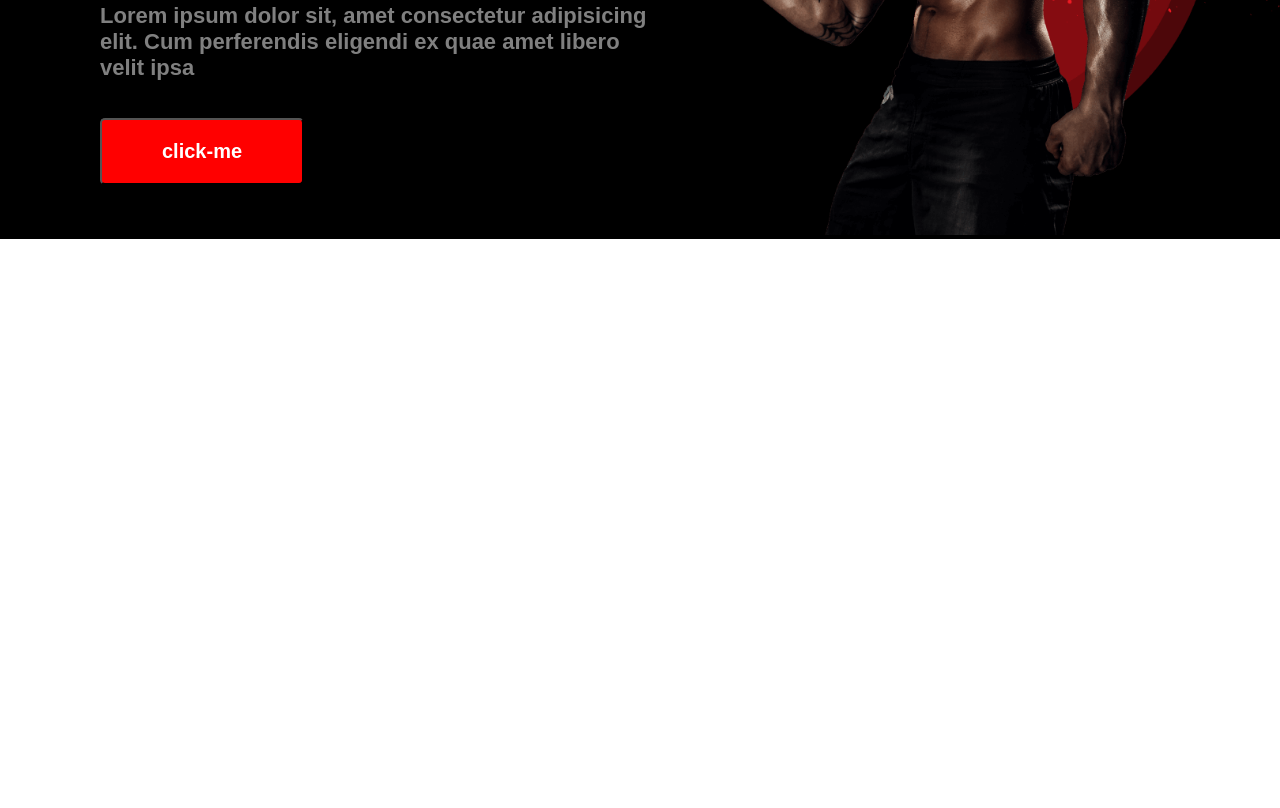
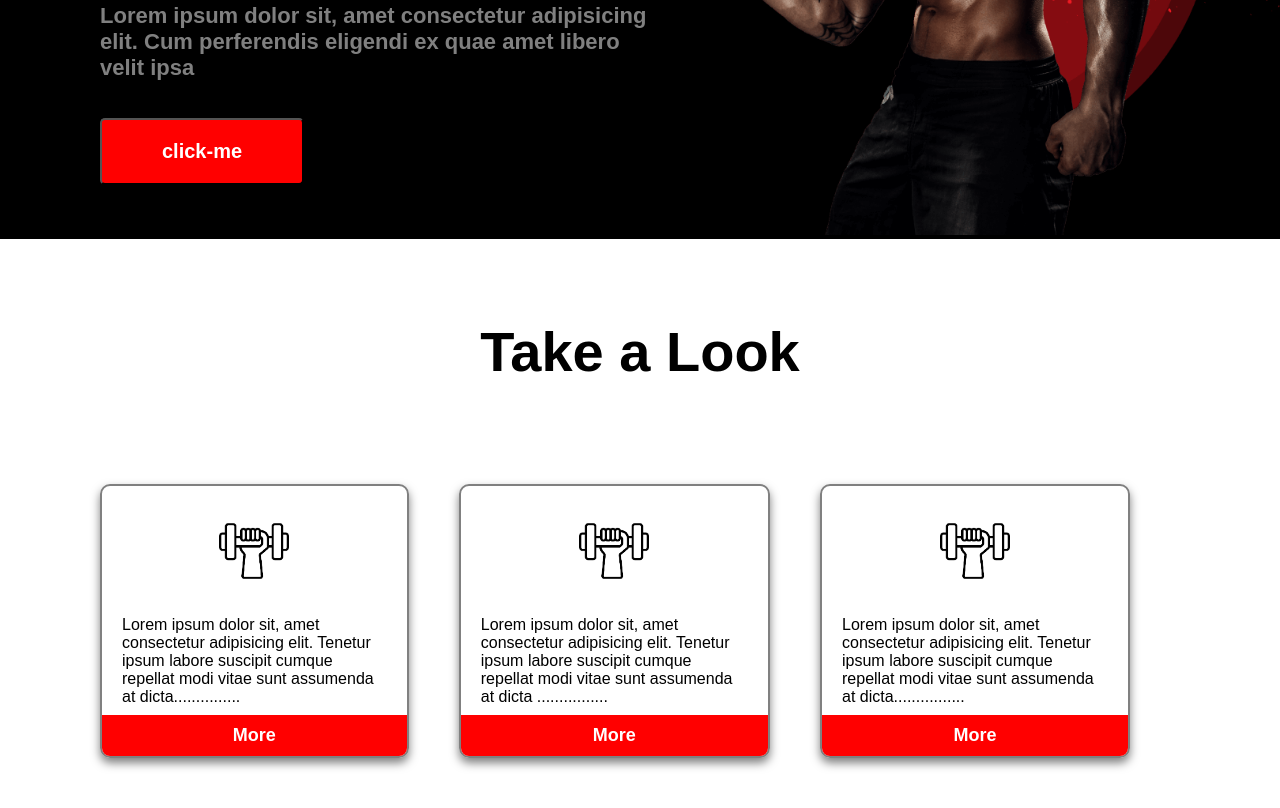
Before and after one commit to craz5162/Practice-project-3, a plain HTML site: page index.html in a window 1280 px wide. Shown: the part 418-1226 px from the top of the page. Before the commit the page ends 800 px from the top, so only its background shows below. Drawn offline with Linux system fonts and the light colour scheme.

Commit message:
added-cart

```diff
--- a/css/index.css
+++ b/css/index.css
@@ -67,3 +67,53 @@ body{
 .right-site img{
       height: 573px;
 }
+
+.header{
+      display: flex;
+      justify-content: space-around;
+      margin: 100px;
+}
+.box{
+      border: 2px solid gray;
+      margin-right: 50px;
+      position: relative;
+      height: 270px;
+      border-radius: 10px;
+      box-shadow: 0px 5px 10px 0px rgba(0, 0, 0, 0.5);
+}
+.box:hover{
+      border: 1px solid red;
+      transform: translateY(-5px);
+      box-shadow: 0px 10px 20px 2px rgba(0, 0, 0, 0.25);
+}
+.box img{
+      width: 70px;
+      display: block;
+      margin:20px auto;
+      padding: 10px;
+}
+.box p{
+      padding-left: 20px;
+      padding-right: 20px;
+}
+.box button{
+      background-color: red;
+      padding: 10px 30px;
+      color: white;
+      font-size: 18px;
+      border-radius: 0px 0px 8px 8px;
+      font-weight: bolder;
+      width: 100%;
+      position: absolute;
+      bottom: 0;
+      border: none;
+}
+.box button:hover{
+      font-weight: bolder;
+      background-color: rgb(0, 76, 255);
+}
+.header-h1{
+      text-align: center;
+      margin-top: 80px;
+      font-size: 56px;
+}
--- a/index.html
+++ b/index.html
@@ -31,6 +31,25 @@
             </div>
             <div class="right-site"><img src="images/home-bg.png" alt=""></div>
       </div>
+      <!-- headder -->
+      <h1 class="header-h1">Take a Look</h1>
+      <div class="header">
+            <div class="box">
+                  <img src="images/package/icon1.png" alt="">
+                  <p>Lorem ipsum dolor sit, amet consectetur adipisicing elit. Tenetur ipsum labore suscipit cumque repellat modi vitae sunt assumenda at dicta...............</p>
+                  <button>More</button>
+            </div>
+            <div class="box">
+                  <img src="images/package/icon1.png" alt="">
+                  <p>Lorem ipsum dolor sit, amet consectetur adipisicing elit. Tenetur ipsum labore suscipit cumque repellat modi vitae sunt assumenda at dicta ................</p>
+                  <button>More</button>
+            </div>
+            <div class="box">
+                  <img src="images/package/icon1.png" alt="">
+                  <p>Lorem ipsum dolor sit, amet consectetur adipisicing elit. Tenetur ipsum labore suscipit cumque repellat modi vitae sunt assumenda at dicta................</p>
+                  <button>More</button>
+            </div>
+      </div>
 </body>
 
 </html>
```
